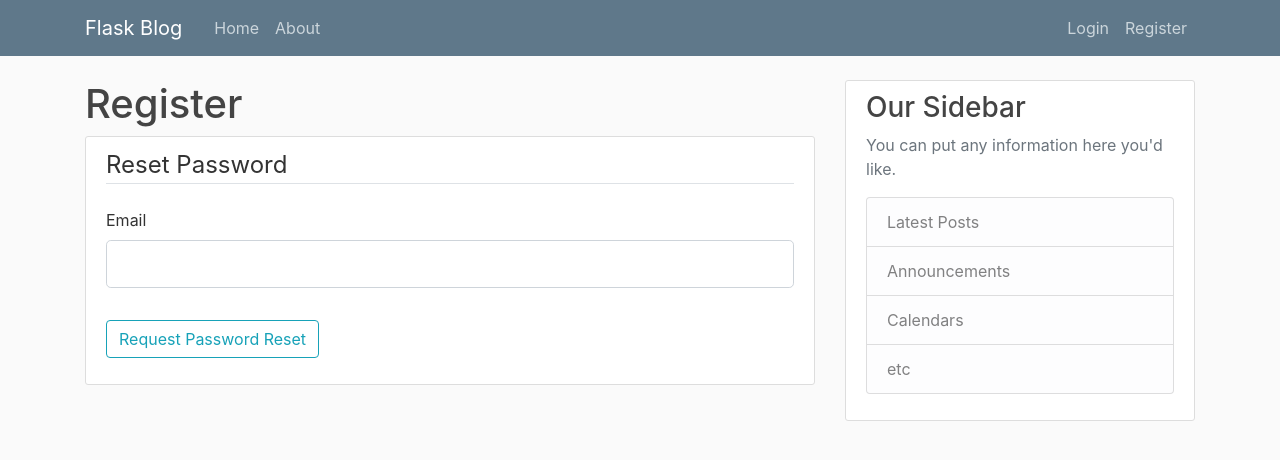
After one commit to jnhoang/flask_blog, a Flask app: page /reset_password in a window 1280 px wide. The commit adds this page. Shown: the top 460 px of the page. Run offline with Flask 2, Linux system fonts and the light colour scheme; some libraries are stand-ins or nearby versions.

Commit message:
added email password reset

```diff
--- a/flaskblog/forms.py
+++ b/flaskblog/forms.py
@@ -52,8 +52,23 @@ class LoginForm(FlaskForm):
   submit   = SubmitField('Login')
 
 
-
 class PostForm(FlaskForm):
   title   = StringField('Title', validators=[DataRequired()])
   content = TextAreaField('Content', validators=[DataRequired()])
   submit  = SubmitField('Post')
+
+
+class RequestResetForm(FlaskForm):
+  email  = StringField('Email' , validators = [DataRequired(), Email()])
+  submit = SubmitField('Request Password Reset')
+
+  def validate_email(self, email):
+    user          = User.query.filter_by(email=email.data).first()
+    error_message = 'There is no account with that email. You must register first.'
+    if user is None: raise ValidationError(error_message)
+
+
+class ResetPasswordForm(FlaskForm):
+  password         = PasswordField('Password'        , validators = [DataRequired()])
+  confirm_password = PasswordField('Confirm Password', validators = [DataRequired(), EqualTo('password')])
+  submit           = SubmitField('Reset Password')
--- a/flaskblog/routes.py
+++ b/flaskblog/routes.py
@@ -3,10 +3,11 @@ from  base64      import b64encode
 from PIL          import Image
 from flask        import render_template, url_for, flash, redirect, request, abort
 from flask_login  import login_user, current_user, logout_user, login_required
-
+from flask_mail   import Message
 # module imports
-from flaskblog        import app, db, bcrypt
-from flaskblog.forms  import RegistrationForm, LoginForm, UpdateAccountForm, PostForm
+from flaskblog        import app, db, bcrypt, mail
+from flaskblog.forms  import (RegistrationForm, LoginForm, UpdateAccountForm,
+                              PostForm, RequestResetForm, ResetPasswordForm)
 from flaskblog.models import User, Post
 
 
@@ -196,3 +197,59 @@ def user_posts(username):
           .order_by(Post.date_posted.desc())  \
           .paginate(per_page=2, page=page)
   return render_template('user_posts.html', posts=posts, user=user)
+
+
+def send_reset_email(user):
+  token = user.get_reset_token()
+  msg = Message(
+          'Password Reset Request',
+          sender     = 'noreply@demo.com',
+          recipients = [user.email])
+  msg.body = 'To reset your password, visit the following link: %s \
+    If you did not make this request then simply ignore this email \
+    and no change is required' % url_for('reset_token', token=token, _external=True)
+  mail.send(msg)
+
+@app.route('/reset_password', methods=['GET', 'POST'])
+def reset_request():
+  if current_user.is_authenticated:
+    return redirect(url_for('home'))
+
+  # handle POST request
+  form = RequestResetForm()
+  if form.validate_on_submit():
+    user = User.query.filter_by(email=form.email.data).first()
+    send_reset_email(user)
+    flash('An email has been sent with instructions to reset your password.', 'info')
+    return redirect(url_for('login'))
+
+  form = RequestResetForm()
+  return render_template('reset_request.html', title='Reset Password', form=form)
+
+
+@app.route('/reset_password/<token>', methods=['GET', 'POST'])
+def reset_token(token):
+  if current_user.is_authenticated:
+    return redirect(url_for('home'))
+
+  # attempt to serialize given token
+  user = User.verify_reset_token(token)
+  if user is None:
+    flask('That is an invalid or expired token', 'warning')
+    return redirect(url_for('reset_request'))
+
+  form = ResetPasswordForm()
+
+  # handle POST
+  if form.validate_on_submit():
+    # hash new password
+    hashed_password = bcrypt.generate_password_hash(form.password.data).decode('utf-8')
+    user.password   = hashed_password
+    db.session.commit()
+
+    # success
+    flash('Account created for %s, you are now able to log in' % form.username.data, 'success')
+    return redirect(url_for('login'))
+
+  return render_template('register.html', title='Register', form=form)
+  return render_template('reset_token.html', title='Reset Password', form=form)
--- a/flaskblog/templates/login.html
+++ b/flaskblog/templates/login.html
@@ -44,11 +44,11 @@
     </fieldset>
     <div class="form-group">
       {{ form.submit(class="btn btn-outline-info") }}
+      <small class="text-muted ml-2">
+        <a href="{{ url_for('reset_request') }}">Forgot Password?</a>
+      </small>
     </div>
 
-    <small class="text-muted ml-2">
-      <a href="#">Forgot Password?</a>
-    </small>
   </form>
   <div class="border-top pt-3">
     <small class="text-muted">
--- /dev/null
+++ b/flaskblog/templates/reset_request.html
@@ -0,0 +1,32 @@
+{% extends 'layout.html' %}
+
+{% block content %}
+  <h1>Register</h1>
+  <div class="content-section">
+    <!-- action is empty so on post, data will go to same route serving page -->
+    <form action="" method="POST">
+      {{ form.hidden_tag() }}
+      <fieldset class="form-group">
+        <legend class="border-bottom mb-4">Reset Password</legend>
+
+        <div class="form-group">
+          {{ form.email.label(class='form-control-label') }}
+          {% if form.email.errors %}
+          {{ form.email(class='form-control form-control-lg is-invalid') }}
+          <div class="invalid-feedback">
+            {% for error in form.email.errors %}
+            <span>{{ error }}</span>
+            {% endfor %}
+          </div>
+          {% else %}
+          {{ form.email(class='form-control form-control-lg') }}
+          {% endif %}
+        </div>
+
+      </fieldset>
+      <div class="form-group">
+        {{ form.submit(class="btn btn-outline-info") }}
+      </div>
+    </form>
+  </div>
+{% endblock content %}
```
Also changed, not shown: flaskblog/__init__.py (+9 -0 lines), flaskblog/models.py (+21 -2 lines), flaskblog/templates/reset_token.html (added, +46 -0 lines).
